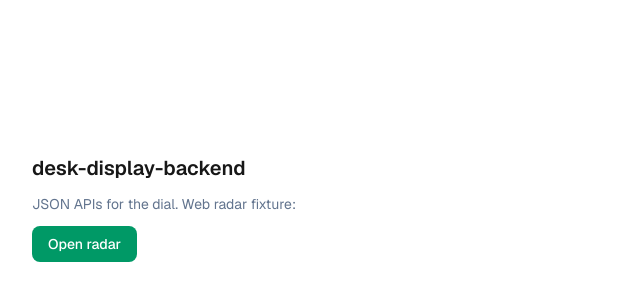
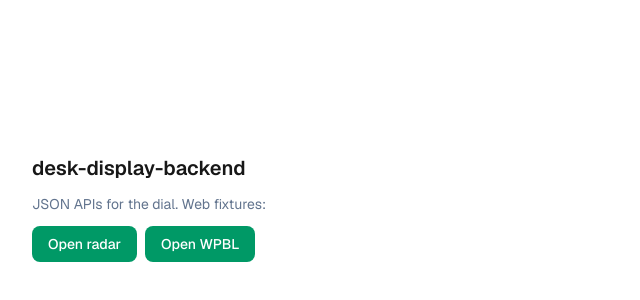
Before and after one commit to astrocling/desk-display-backend, a Next.js app: page / in a window 1280 px wide. Shown: the part 192-492 px from the top of the page, without its empty margins (0-640 px from the left). Built offline with nearby package versions, Linux system fonts and the light colour scheme.

Commit message:
docs: link WPBL board and document /api/wpbl routes

```diff
--- a/src/app/page.tsx
+++ b/src/app/page.tsx
@@ -5,14 +5,22 @@ export default function Home() {
     <main className="flex min-h-[100dvh] flex-col items-start justify-center gap-3 p-8 font-sans">
       <h1 className="text-xl font-semibold">desk-display-backend</h1>
       <p className="text-sm text-slate-500 dark:text-slate-400">
-        JSON APIs for the dial. Web radar fixture:
+        JSON APIs for the dial. Web fixtures:
       </p>
+      <div className="flex flex-wrap gap-2">
         <Link
           href="/radar"
           className="rounded-lg bg-emerald-600 px-4 py-2 text-sm font-medium text-white hover:bg-emerald-500"
         >
           Open radar
         </Link>
+        <Link
+          href="/wpbl"
+          className="rounded-lg bg-emerald-600 px-4 py-2 text-sm font-medium text-white hover:bg-emerald-500"
+        >
+          Open WPBL
+        </Link>
+      </div>
     </main>
   );
 }
```
Also changed, not shown: 1 other file (tests, documents, lock files or other folders). Lines whose indentation alone changed are shown as unchanged.
